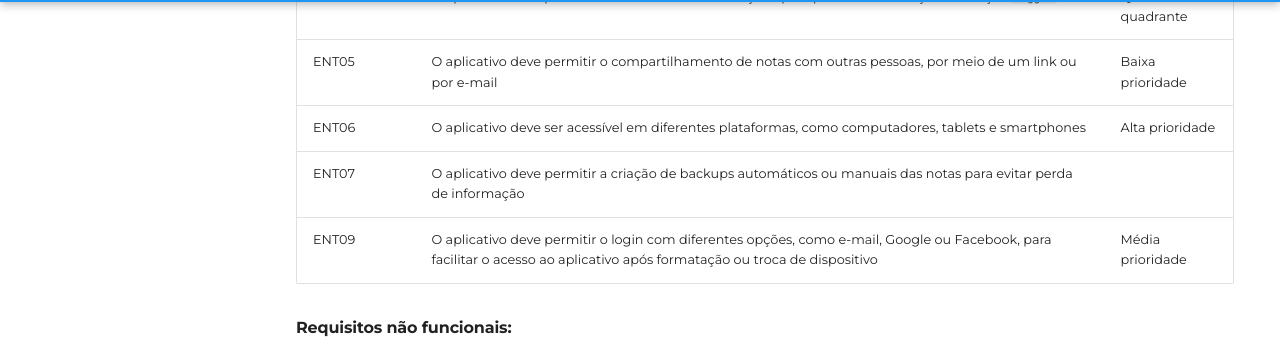
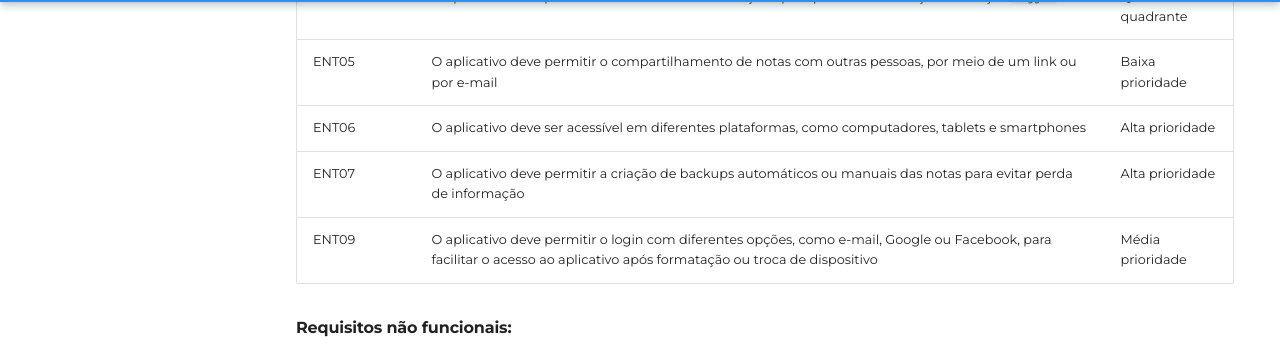
Before and after one commit to Requisitos-de-Software/2023.1-Simplenote, an MkDocs documentation site: the page built from docs/elicitacao/Priorização/ThreeLevelScale.md, in a window 1280 px wide and 900 px high, scrolled down 1972 px. Shown: the part 94-449 px from the top of the window. Built offline with MkDocs 1.6.1 and Material for MkDocs 9.7.7, drawn with Linux system fonts in a browser that asks for light colours; some web fonts are replaced; comment, search, counter and statistics services are not loaded.

Commit message:
Update ThreeLevelScale.md

```diff
--- a/docs/elicitacao/Priorização/ThreeLevelScale.md
+++ b/docs/elicitacao/Priorização/ThreeLevelScale.md
@@ -42,7 +42,7 @@ A tabela a seguir mostra os resultados alcançados após a priorização dos req
 |ENT04|O aplicativo deve possuir um editor de texto avançado para permitir a utilização da função `toggle`|Quarto quadrante|
 |ENT05|O aplicativo deve permitir o compartilhamento de notas com outras pessoas, por meio de um link ou por e-mail|Baixa prioridade|
 |ENT06|O aplicativo deve ser acessível em diferentes plataformas, como computadores, tablets e smartphones|Alta prioridade|
-|ENT07| O aplicativo deve permitir a criação de backups automáticos ou manuais das notas para evitar perda de informação
+|ENT07| O aplicativo deve permitir a criação de backups automáticos ou manuais das notas para evitar perda de informação|Alta prioridade|
 |ENT09| O aplicativo deve permitir o login com diferentes opções, como e-mail, Google ou Facebook, para facilitar o acesso ao aplicativo após formatação ou troca de dispositivo|Média prioridade|
 
 #### Requisitos não funcionais:
```
